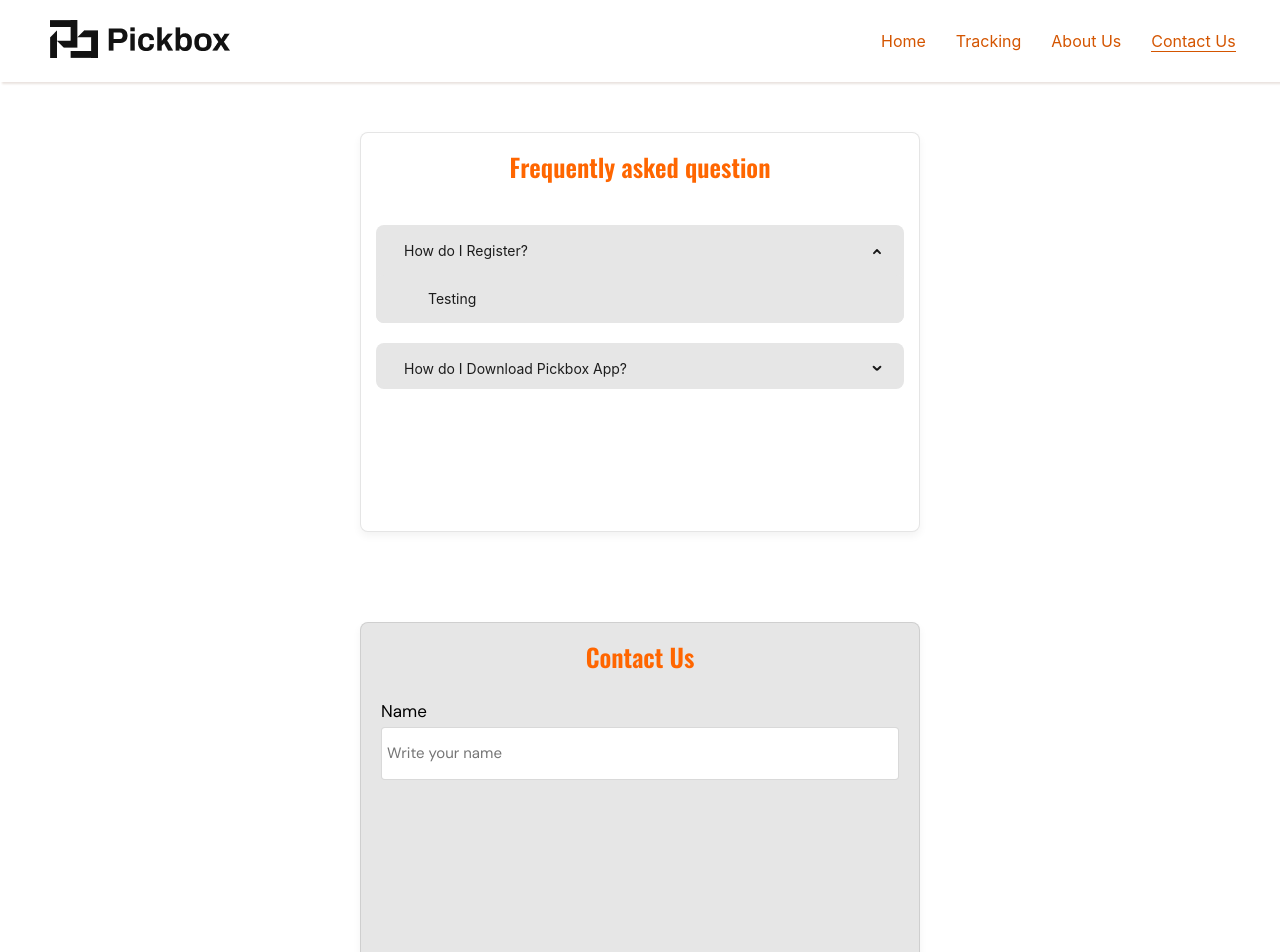
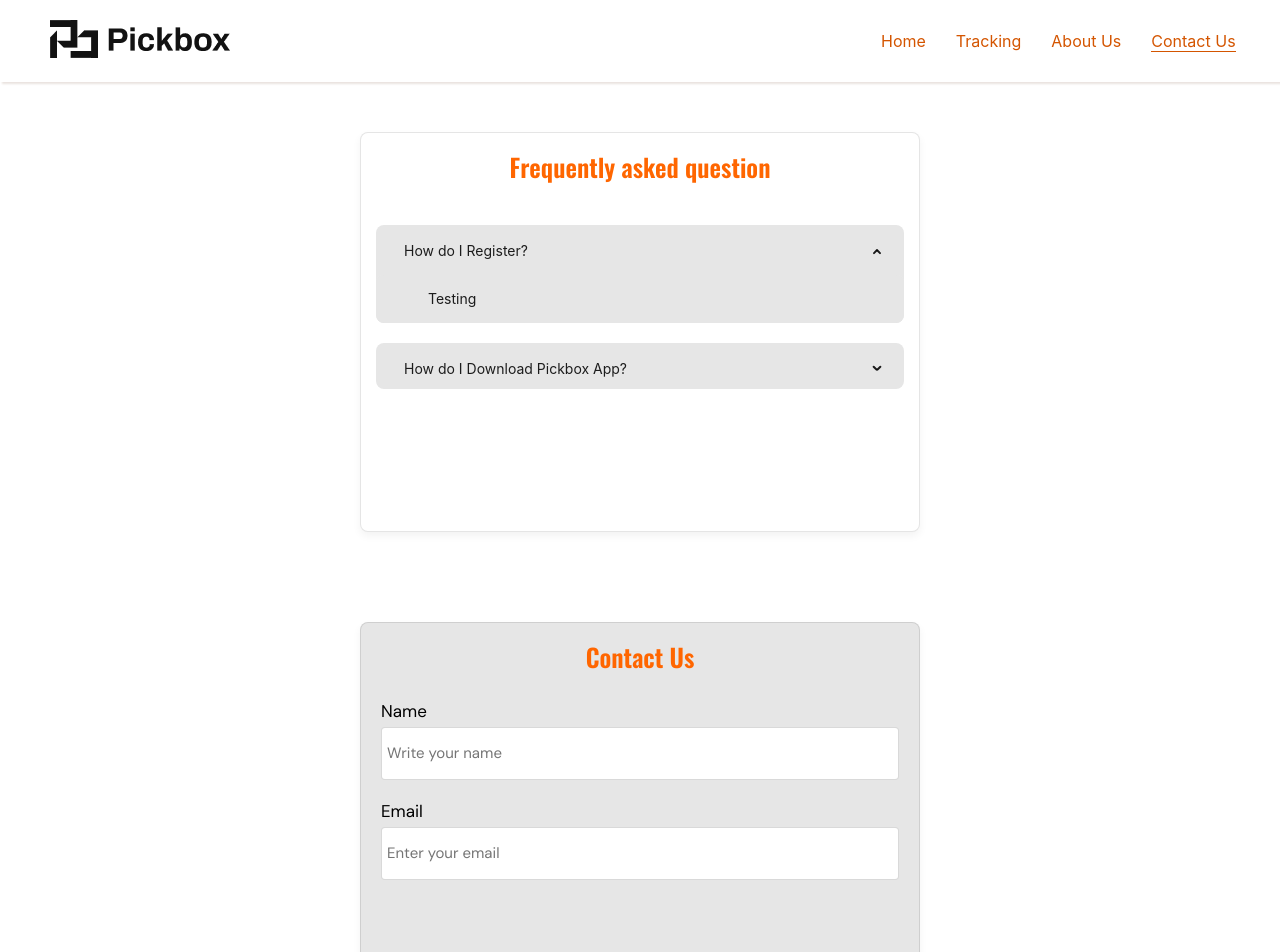
Before and after one commit to Pickbox-Project/Pickbox-frontend, a React (Create React App) app: page /contactus in a window 1280 px wide. Shown: the top 952 px of the page. Built offline with nearby package versions, Linux system fonts and the light colour scheme.

Commit message:
Started working on Contact Us Component and the Form

```diff
--- a/src/Components/ContactUs/ContactUs.css
+++ b/src/Components/ContactUs/ContactUs.css
@@ -31,6 +31,7 @@
     width: 100%;
     padding: 18px 5px 18px 5px;
     margin-top: 5px;
+    margin-bottom: 20px;
     background: #ffffff;
     border: 1px solid rgba(0, 0, 0, 0.15);
     border-radius: 4px;
--- a/src/Components/ContactUs/ContactUs.jsx
+++ b/src/Components/ContactUs/ContactUs.jsx
@@ -7,6 +7,8 @@ const ContactUs = () => {
       <form className="contact-form">
         <label htmlFor="name-input">Name</label>
         <input type="text" name="" id="name-input" placeholder="Write your name"/>
+        <label htmlFor="email-input">Email</label>
+        <input type="email" name="" id="email-input" placeholder="Enter your email"/>
       </form>
     </div>
   );
```
